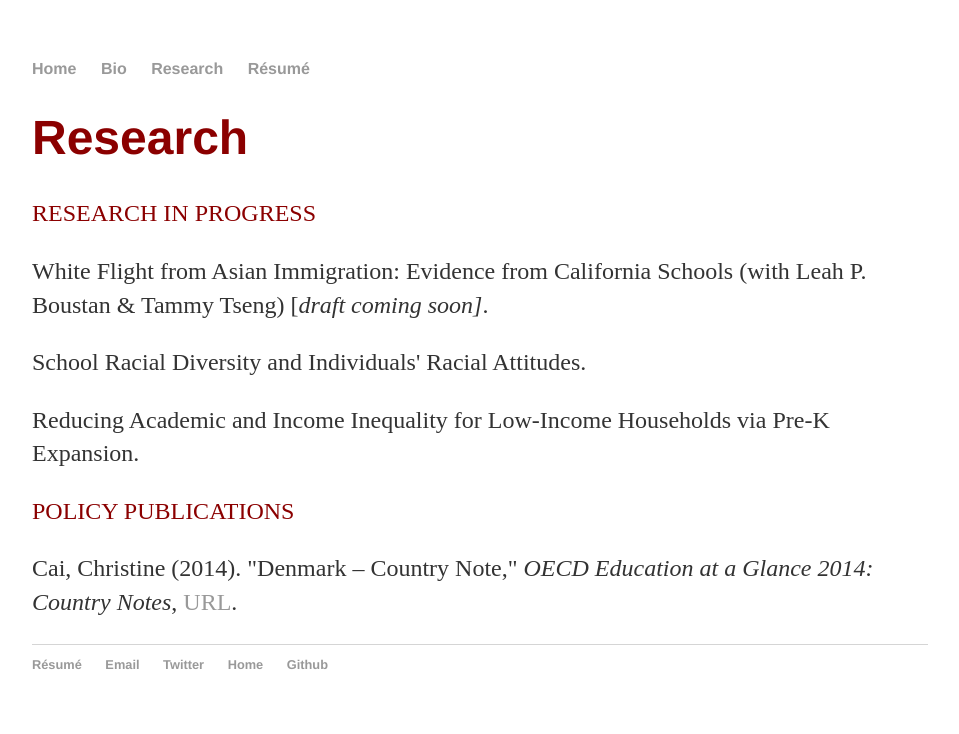
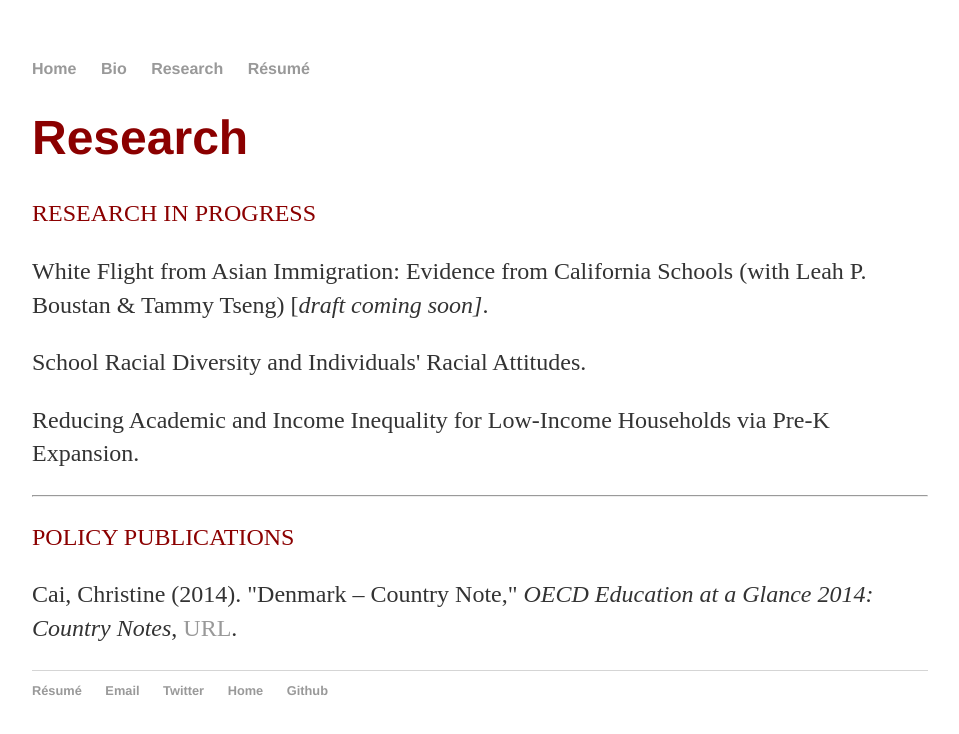
Before and after one commit to christinecai/christinecai.github.io, a Jekyll site: the page built from research/Research.html, in a window 1280 px wide. Shown: the top 734 px of the page, without its empty margins (160-1119 px from the left). Built offline with Jekyll 4.4.1, drawn with Linux system fonts in a browser that asks for light colours.

Commit message:
Update Research.html

```diff
--- a/research/Research.html
+++ b/research/Research.html
@@ -14,7 +14,7 @@ title: Research
 		<p>School Racial Diversity and Individuals' Racial Attitudes.</p>
 		<p>Reducing Academic and Income Inequality for Low-Income Households via Pre-K Expansion.</p>
 
-		<p></p>
+		<hr />
 
     		<p><font color="darkred">POLICY PUBLICATIONS</font></p>
     		<p>Cai, Christine (2014). "Denmark – Country Note," <em>OECD Education at a Glance 2014: Country Notes</em>, <a href="http://www.oecd.org/edu/Denmark-EAG2014-Country-Note.pdf">URL</a>.</p>
```
